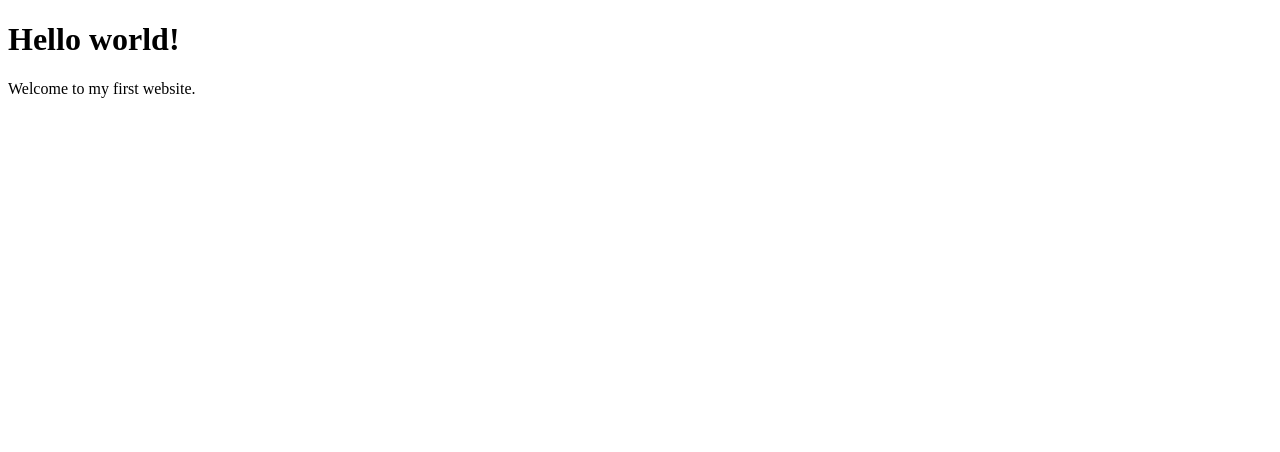
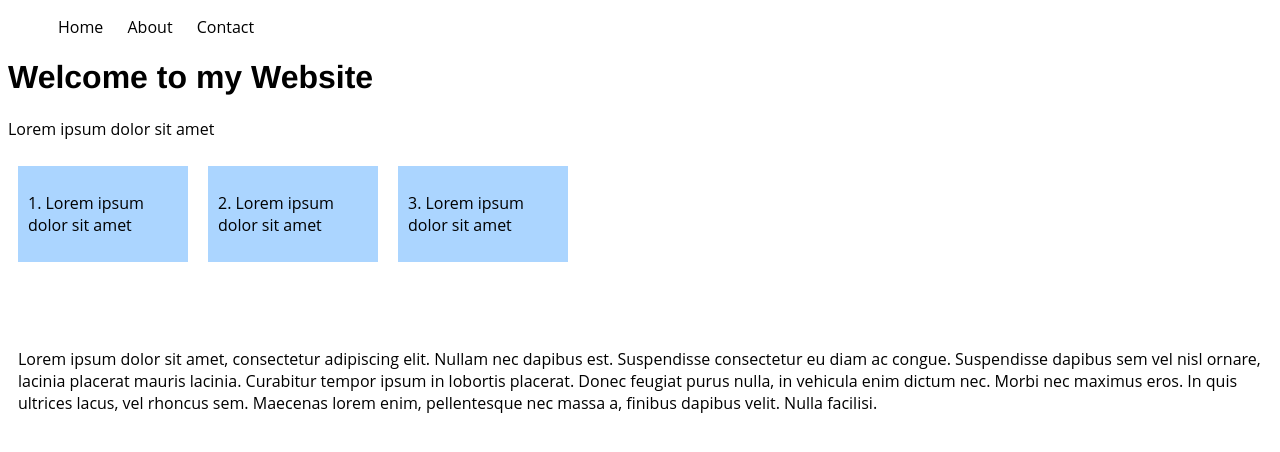
Before and after one commit to monicakj/GameHub-repo, a plain HTML site: page index.html in a window 1280 px wide. Drawn offline with Linux system fonts and the light colour scheme.

Commit message:
changes, about.html, contact.html, index.html, style.css

```diff
--- a/index.html
+++ b/index.html
@@ -2,9 +2,39 @@
 <html>
   <head>
     <title>My first website</title>
+    <meta name="description" content="This is a page about all my favorite things">
+    <meta name="viewport" content="width=device-width, initial-scale=1.0">
+    <link href="style.css" rel="stylesheet">
   </head>
   <body>
-    <h1>Hello world!</h1>
-    <p>Welcome to my first website.</p>
+    <header>
+      <nav>
+        <ul>
+          <li><a href="index.html">Home</a></li>
+          <li><a href="about.html">About</a></li>
+          <li><a href="contact.html">Contact</a></li>
+        </ul>
+      </nav>
+    </header>
+    <main>
+      <h1>Welcome to my Website</h1>
+      <p>Lorem ipsum dolor sit amet</p>
+    </main>
+    <section>
+      <div class="item floated">
+          <p>1. Lorem ipsum dolor sit amet</p>
+      </div>
+      <div class="item floated">
+          <p>2. Lorem ipsum dolor sit amet</p>
+      </div>
+      <div class="item floated">
+          <p>3. Lorem ipsum dolor sit amet</p>
+      </div>
+  </section>
+  <section class="positioned-container">
+    <p class="positioned">Lorem ipsum dolor sit amet, consectetur adipiscing elit. Nullam nec dapibus est. Suspendisse consectetur eu diam ac congue. Suspendisse dapibus sem vel nisl ornare, lacinia placerat mauris lacinia. Curabitur tempor ipsum in lobortis placerat. Donec feugiat purus nulla, in vehicula enim dictum nec. Morbi nec maximus eros. In quis ultrices lacus, vel rhoncus sem. Maecenas lorem enim, pellentesque nec massa a, finibus dapibus velit. Nulla facilisi.</p>
+  </section>
+    <footer>
+    </footer>
   </body>
 </html>
--- /dev/null
+++ b/style.css
@@ -0,0 +1,47 @@
+body {
+  background-color: white;
+  font-family: "Open Sans", "Verdana", sans-serif;
+}
+
+h1 {
+  font-family: "Franklin Gothic Medium", "Arial Narrow", Arial, sans-serif;
+  color: #000000;
+}
+
+nav li {
+  display: inline-block;
+}
+
+nav a {
+  color: #000;
+  text-decoration: none;
+  padding: 10px;
+}
+
+.item {
+  background-color: #abd5ff;
+  max-width: 150px;
+  padding: 10px;
+  margin: 10px;
+}
+
+.floated {
+  float: left;
+}
+
+.positioned-container {
+  position: relative;
+  top: 50px;
+}
+
+.positioned {
+  position: absolute;
+  top: 10px;
+  left: 10px;
+}
+
+section::after {
+  content: "";
+  clear: both;
+  display: table;
+}
```
Also changed, not shown: about.html (added, +40 -0 lines), contact.html (added, +40 -0 lines).
